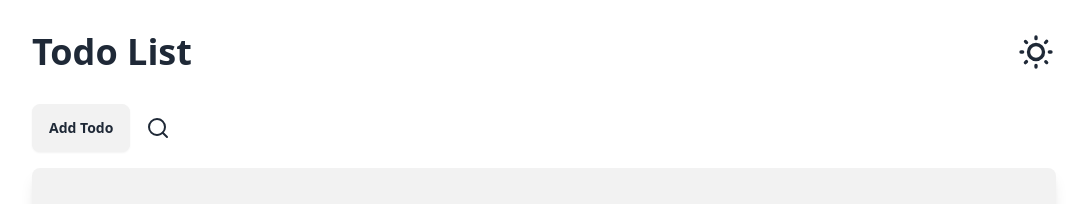
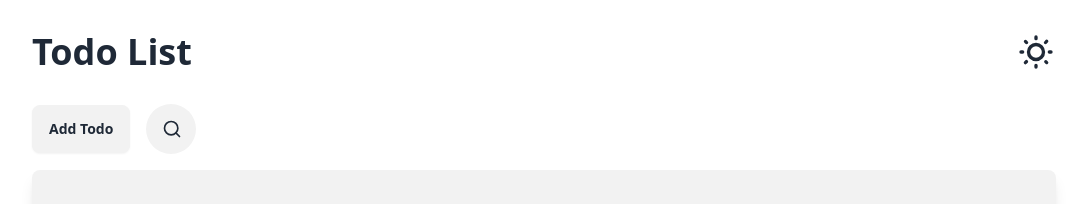
Before and after one commit to Narathip99/Nested-ToDo, a React (Vite) app: page / in a window 1280 px wide. Shown: the top 204 px of the page, without its empty margins (96-1183 px from the left). Built offline with nearby package versions, Linux system fonts and the light colour scheme.

Commit message:
add serch button and input, but now can't search

```diff
--- a/src/components/AddTodo.tsx
+++ b/src/components/AddTodo.tsx
@@ -1,7 +1,9 @@
 import React, { useState } from "react";
-import { Search } from "lucide-react";
+// types
+import { Task } from "../types/types";
+// components
 import ModalTodo from "./ModalTodo";
-import { Task } from "../types/types";
+import Search from "./Search";
 
 interface AddTodoProps {
   setTasks: React.Dispatch<React.SetStateAction<Task[]>>;
--- /dev/null
+++ b/src/components/Search.tsx
@@ -0,0 +1,26 @@
+import React, { useState } from "react";
+import { Search as SearchIcon } from "lucide-react";
+
+const Search: React.FC = () => {
+  const [inputValue, setInputValue] = useState("");
+
+  const handleInputChange = (e: React.ChangeEvent<HTMLInputElement>) => {
+    setInputValue(e.target.value);
+  };
+
+  return (
+    <div className="p-4 overflow-hidden w-[50px] h-[50px] hover:w-[270px] bg-base-200 hover:bg-base-300 rounded-full flex group items-center hover:duration-300 duration-300">
+      <div className="flex items-center justify-center">
+        <SearchIcon className="w-5 h-5" />
+      </div>
+      <input
+        type="text"
+        className="outline-none text-[20px] bg-transparent w-full font-normal px-4"
+        value={inputValue}
+        onChange={handleInputChange}
+      />
+    </div>
+  );
+};
+
+export default Search;
```
